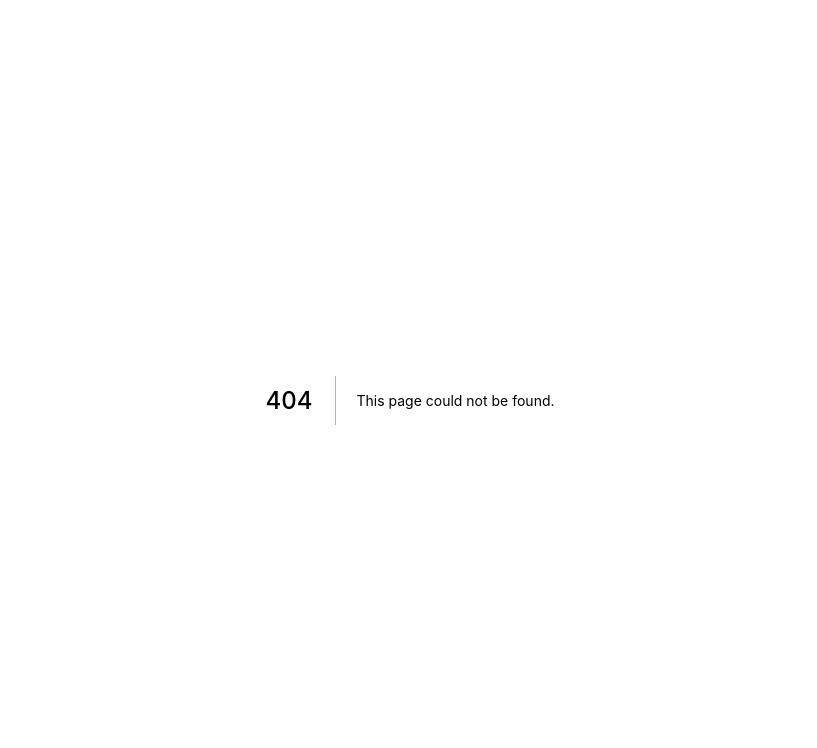
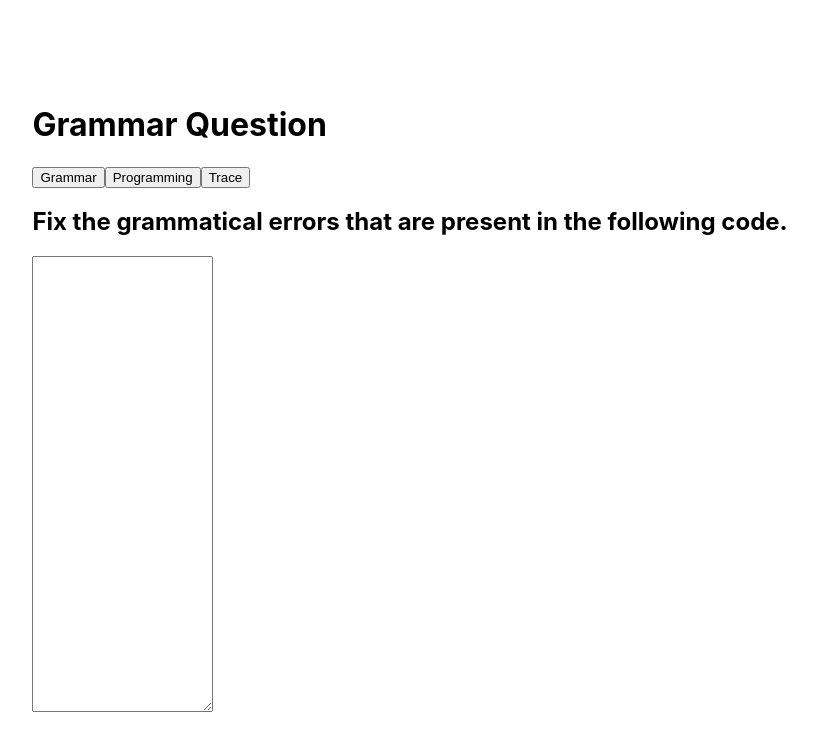
Before and after one commit to Sean-Grobicki/Programming-Questions-Website, a Next.js app: page /programming in a window 1280 px wide. Before the commit this address had no page. Shown: the top 748 px of the page, without its empty margins (230-1047 px from the left). Built offline with nearby package versions, Linux system fonts and the light colour scheme.

Commit message:
changing UI and adding new pages

```diff
--- /dev/null
+++ b/pages/programming.js
@@ -0,0 +1,35 @@
+import Head from 'next/head'
+import styles from '../styles/Home.module.css'
+
+export default function Programming() {
+  return (
+    <div className={styles.container}>
+      <Head>
+        <title>Create Next App</title>
+        <link rel="icon" href="/favicon.ico" />
+      </Head>
+      <body>
+        <div id ="container">
+            <header>
+            <h1>Grammar Question</h1>
+            <nav>
+                <a href = "grammar.php"><button type = "button" >Grammar</button></a>
+                <a href = "programming.php"><button type ="button" >Programming</button></a>
+                <a href = "trace.php"><button type = "button" >Trace</button></a>
+            </nav>
+            </header>
+            <article id = "question">
+            <h2>Fix the grammatical errors that are present in the following code. </h2>
+            <textarea rows= "30">
+            </textarea>
+
+
+
+            </article>
+
+
+        </div>
+    </body>
+    </div>
+  );
+}
```
Also changed, not shown: pages/trace.js (added, +35 -0 lines).
